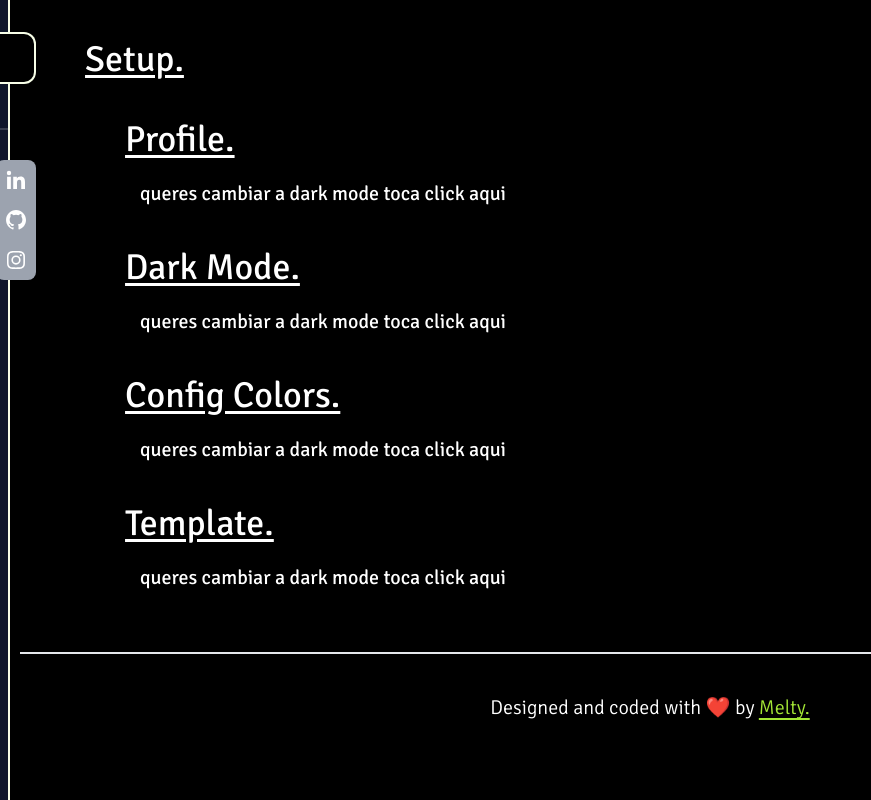
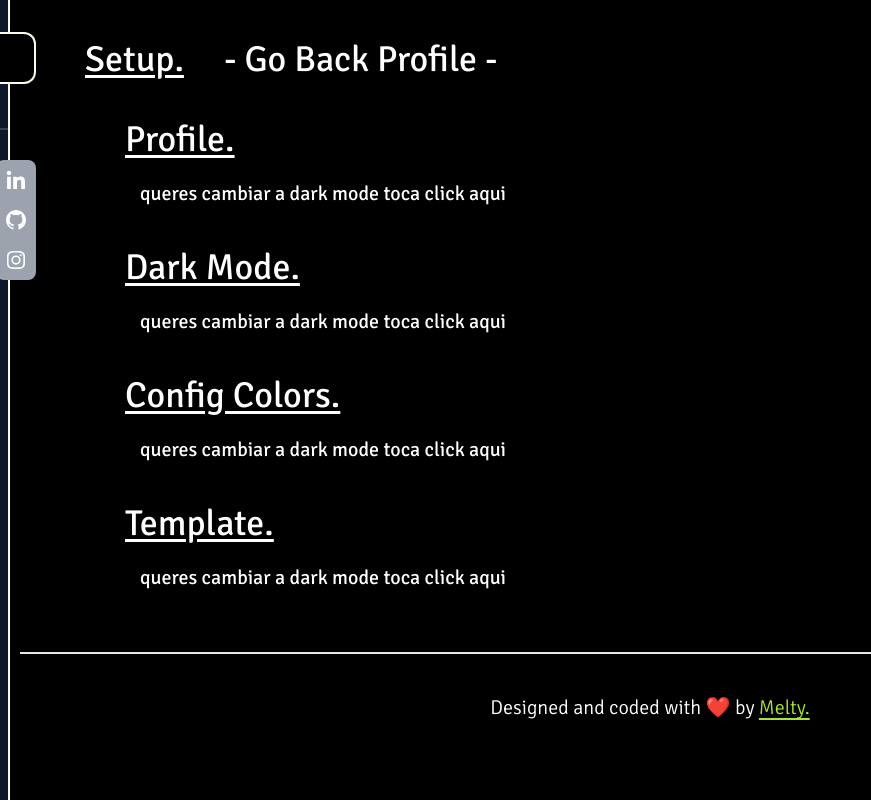
Before and after one commit to GonzaloArray/my-pin, a React (Vite) app: page /setup in a window 1280 px wide. Shown: the whole page, without its empty margins (0-871 px from the left). Built offline with nearby package versions, Linux system fonts and the light colour scheme.

Commit message:
feat: link router go back to profile

```diff
--- a/src/components/SetupUser.tsx
+++ b/src/components/SetupUser.tsx
@@ -1,3 +1,4 @@
+import { Link } from "react-router-dom";
 import { Setup } from "../icons/Setup.icon";
 
 export const SetupUser = () => {
@@ -5,9 +6,9 @@ export const SetupUser = () => {
     <div className="flex flex-col gap-3 border-t border-gray-400 w-full">
       <div className="flex items-center gap-3 justify-between mt-2 mb-10 md:mb-0">
         <h2 className="p-3 font-light text-sm rounded-lg transition-colors hover:bg-white-100 flex-1">Frontend Developer</h2>
-        <button type="button" className="p-3 hover:bg-white-100 rounded-lg transition-colors hover:scale-105">
+        <Link to='/setup' className="p-3 hover:bg-white-100 rounded-lg transition-colors hover:scale-105">
           <Setup className="w-[24px] hover:rotate-45 transition-all"/>
-        </button>
+        </Link>
       </div>
     </div>
   );
--- a/src/page/Setup.tsx
+++ b/src/page/Setup.tsx
@@ -1,10 +1,16 @@
+import { Link } from "react-router-dom";
 import { SpacingContent } from "../components/SpacingContent";
 import { Title } from "../components/Title";
 
 export const Setup = () => {
   return (
     <div className="flex flex-col gap-10 p-4 lg:p-10 z-10">
-      <Title title="Setup." />
+      <div className="flex gap-10 items-center">
+        <Title title="Setup." />
+        <Link to='/' className="text-4xl transition-colors hover:text-lime-400">
+          - Go Back Profile -
+        </Link>
+      </div>
       <SpacingContent>
         <div className="flex flex-col gap-10">
           <div>
```
